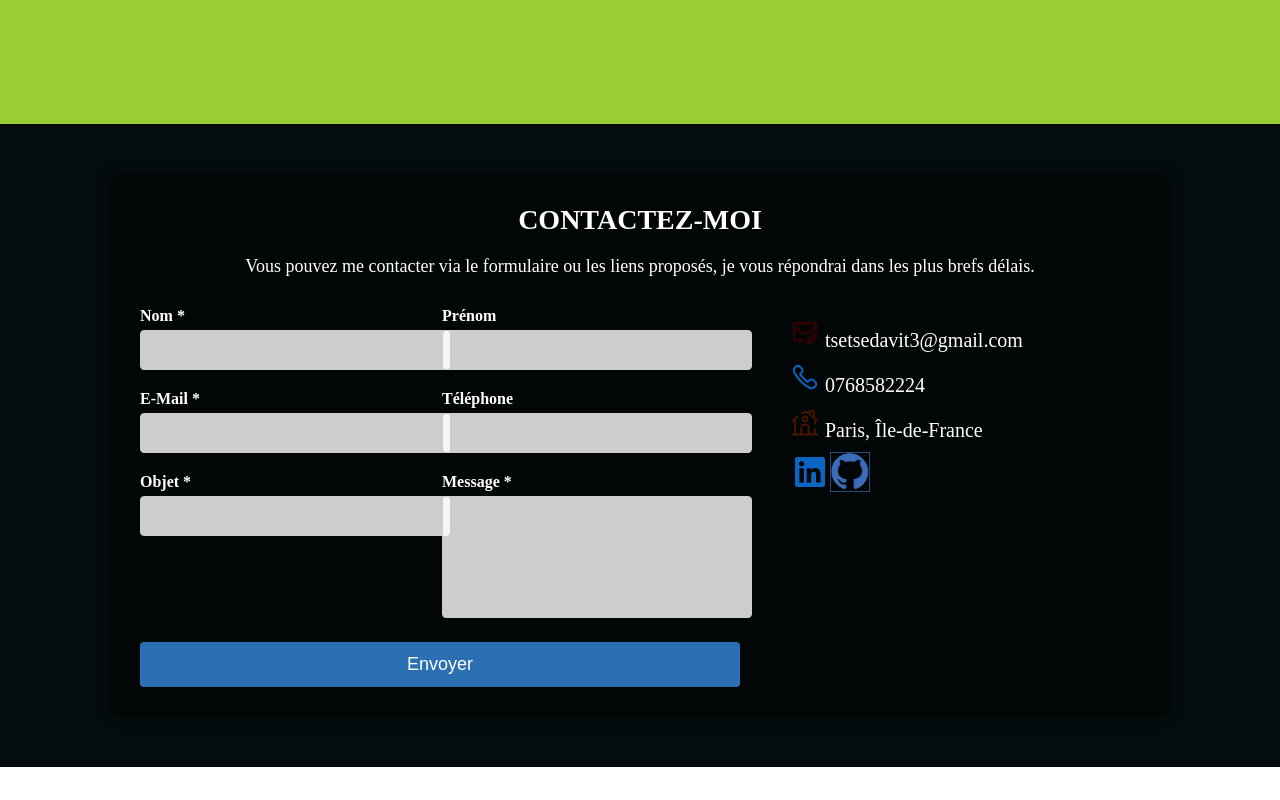
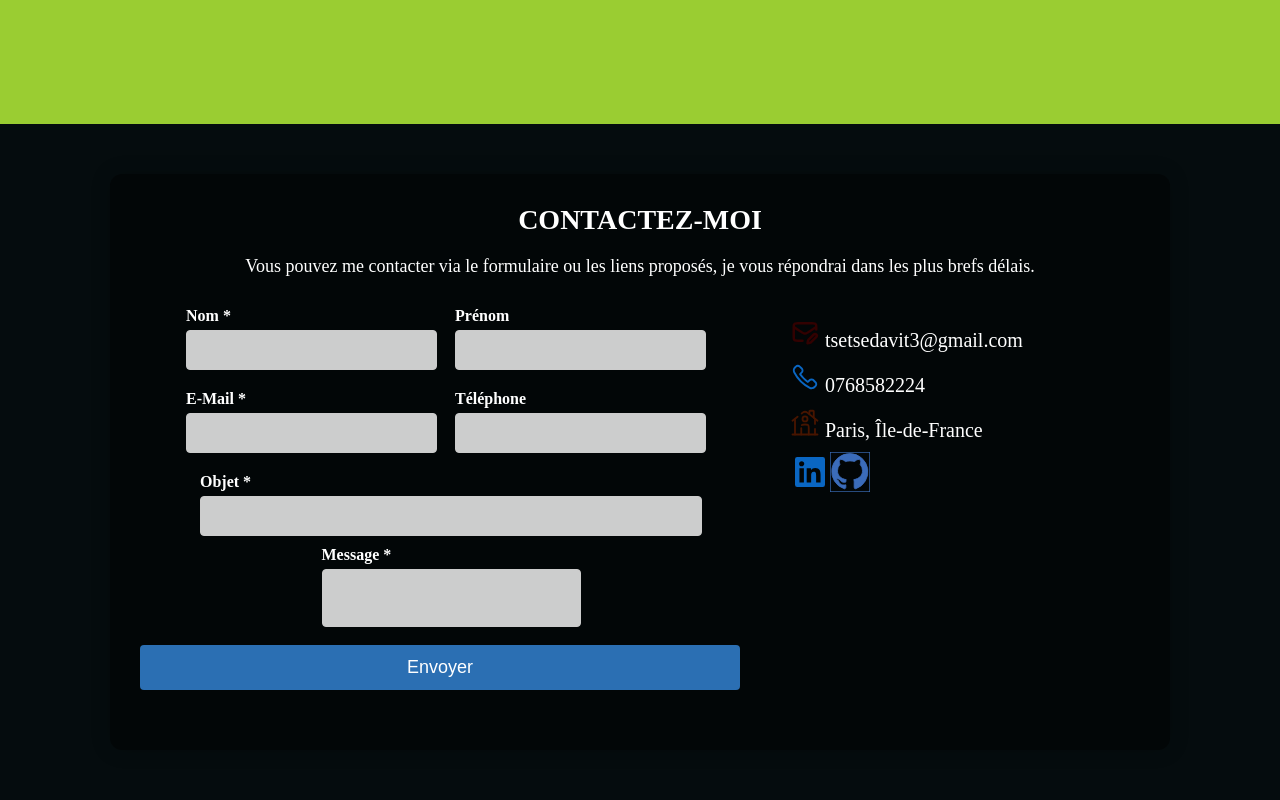
Before and after one commit to TseTse01/portfolio, a Next.js app: page /Home in a window 1280 px wide. Shown: the part 2219-3019 px from the top of the page. Before the commit the page ends 2986 px from the top, so only its background shows below. Built offline with nearby package versions, Linux system fonts and the light colour scheme; no server answers.

Commit message:
components contact remains to be done svg

```diff
--- a/components/Contact.js
+++ b/components/Contact.js
@@ -1,12 +1,55 @@
-import React from "react";
+import React, { useRef } from "react";
 import Github from "../public/github.svg";
 import Linkedin from "../public/linkedin.svg";
 import Home from "../public/home.svg";
 import MailOpen from "../public/mail-open.svg";
 import MailPencil from "../public/mail-pencil.svg";
 import Telephone from "../public/telephone.svg";
+import emailjs from "@emailjs/browser";
+// console.log(process.env.NEXT_PUBLIC_ID);
 
+const publicId = process.env.NEXT_PUBLIC_ID;
 const Contact = () => {
+  const form = useRef();
+
+  const sendEmail = (e) => {
+    e.preventDefault();
+    if (!form.current) return;
+
+    const formData = {
+      user_name: form.current.user_name.value,
+      user_firstName: form.current.user_firstName.value,
+      user_email: form.current.user_email.value,
+      tel: form.current.tel.value,
+      objet: form.current.objet.value,
+      message: form.current.message.value,
+      from_name: "Davit",
+    };
+    const formMess = document.querySelector(".form-message");
+    emailjs
+      .send(
+        "service_ds018t1", // ID du service EmailJS
+        // "template_810ie0h", // ID du modèle d'email
+        formData, // Objet avec les données du formulaire
+        publicId // Clé publique de votre compte EmailJS
+      )
+      .then(
+        () => {
+          // console.log("SUCCESS!");
+          // form.current.reset();
+          formMess.innerHTML = "<p className='success'> Message envoyé !</p>";
+          // setTimeout(() => {
+          //   formMess.innerHTML = "";
+          // }, 2500);
+        },
+        (error) => {
+          console.log("FAILED...", error.text);
+          formMess.innerHTML =
+            "<span className='error'> Une error s'est produit veuillez réessayer !</span>";
+        }
+      );
+  };
+  // console.log(process.env.REACT_APP_ID);
   return (
     <div className="sectionContact">
       <div className="contactContainer">
@@ -19,48 +62,56 @@ const Contact = () => {
         </div>
         <div className="contactBox">
           <div className="contact">
-            <form className="formContent">
+            <form className="formContent" ref={form} onSubmit={sendEmail}>
               <div className="inputGroup">
+                <div className="left">
                   <label htmlFor="name">Nom *</label>
                   <input
                     type="text"
-                  name="name"
+                    name="user_name"
                     required
                     autoComplete="off"
                     id="name"
                   />
                 </div>
-              <div className="inputGroup">
+                <div className="rigth">
                   <label htmlFor="prenom">Prénom</label>
                   <input
                     type="text"
-                  name="prenom"
+                    name="user_firstName"
                     required
                     autoComplete="off"
                     id="prenom"
                   />
                 </div>
+              </div>
               <div className="inputGroup">
+                <div className="left">
                   <label htmlFor="email">E-Mail *</label>
                   <input
                     type="email"
-                  name="email"
+                    name="user_email"
                     required
                     autoComplete="off"
                     id="email"
                   />
                 </div>
-              <div className="inputGroup">
+                <div className="right">
                   <label htmlFor="telephone">Téléphone</label>
                   <input
-                  type="tel"
-                  name="telephone"
+                    name="tel"
                     required
                     autoComplete="off"
                     id="telephone"
+                    type="tel"
+                    pattern="^\+?\s*(\d+\s?){8,}$"
+                    onChange={(e) => {
+                      e.target.value;
+                    }}
                   />
                 </div>
-              <div className="inputGroup">
+              </div>
+              <div className="inputObjet">
                 <label htmlFor="objet">Objet *</label>
                 <input
                   type="text"
@@ -70,11 +121,12 @@ const Contact = () => {
                   id="objet"
                 />
               </div>
-              <div className="inputGroup">
+              <div className="inputmessage">
                 <label htmlFor="message">Message *</label>
                 <textarea name="message" required id="message" />
               </div>
               <input type="submit" value="Envoyer" className="button" />
+              <div className="form-message"></div>
             </form>
           </div>
           <div className="contactInfo">
--- /dev/null
+++ b/components/TestContact.js
@@ -0,0 +1,59 @@
+import React, { useRef, useState } from "react";
+import emailjs from "@emailjs/browser";
+
+const TestContact = () => {
+  const form = useRef();
+  const [isSending, setIsSending] = useState(false);
+  const [message, setMessage] = useState("");
+
+  const sendEmail = (e) => {
+    e.preventDefault();
+
+    if (!form.current) return;
+
+    setIsSending(true);
+    setMessage("");
+
+    const formData = {
+      user_name: form.current.user_name.value,
+      user_email: form.current.user_email.value,
+      message: form.current.message.value,
+      from_name: "Davit",
+    };
+
+    emailjs
+      .send(
+        "service_ds018t1", // ID du service EmailJS
+        "template_810ie0h", // ID du modèle d'email
+        formData, // Objet avec les données du formulaire
+        "oG2FObfoSDVjvmHKe" // Clé publique de votre compte EmailJS
+      )
+      .then(
+        () => {
+          setMessage("Message envoyé avec succès !");
+        },
+        (error) => {
+          console.error("FAILED...", error);
+          setMessage("Échec de l'envoi... Veuillez réessayer plus tard.");
+        }
+      )
+      .finally(() => {
+        setIsSending(false);
+      });
+  };
+
+  return (
+    <form ref={form} onSubmit={sendEmail}>
+      <label>Name</label>
+      <input type="text" name="user_name" required />
+      <label>Email</label>
+      <input type="email" name="user_email" required />
+      <label>Message</label>
+      <textarea name="message" required />
+      <input type="submit" value="Send" disabled={isSending} />
+      {message && <p>{message}</p>}
+    </form>
+  );
+};
+
+export default TestContact;
--- a/package.json
+++ b/package.json
@@ -9,7 +9,9 @@
     "lint": "next lint"
   },
   "dependencies": {
+    "@emailjs/browser": "^4.4.1",
     "@svgr/webpack": "^8.1.0",
+    "dotenv": "^16.4.5",
     "framer-motion": "^11.3.30",
     "next": "12.1.6",
     "react": "18.1.0",
--- a/pages/Home.js
+++ b/pages/Home.js
@@ -2,8 +2,9 @@ import Navbar from "../components/Navbar";
 import Profil from "../components/Profil";
 import Portfolio from "../components/Portfolio";
 import Competences from "../components/Competences";
+import AnimatedTextInput from "../components/AnimatedTextInput";
 import Contact from "../components/Contact";
-import AnimatedTextInput from "../components/AnimatedTextInput";
+import TestContact from "../components/TestContact";
 
 function Home() {
   return (
@@ -16,6 +17,7 @@ function Home() {
       <Portfolio />
       <Competences />
       <Contact />
+      {/* <TestContact /> */}
     </div>
   );
 }
--- a/styles/components/_Contact.scss
+++ b/styles/components/_Contact.scss
@@ -37,13 +37,20 @@
 
           form {
             display: flex;
-            flex-wrap: wrap;
-            justify-content: space-between;
+            flex-direction: column;
+            justify-content: center;
+            align-items: center;
 
             .inputGroup {
-              width: 48%;
+              display: flex;
+              align-items: center;
+              justify-content: center;
+              width: 100%;
               margin-bottom: 20px;
               margin-right: 10px;
+              .left {
+                margin-right: 40px;
+              }
 
               label {
                 display: block;
@@ -54,8 +61,8 @@
 
               input[type="text"],
               input[type="email"],
-              input[type="tel"],
-              textarea {
+              input[type="tel"]
+               {
                 width: 100%;
                 padding: 10px;
                 border: 1px solid #ccc;
@@ -65,9 +72,46 @@
                 color: #000;
               }
 
+
+            }
+            .inputObjet{
+                width: 80%;
+              label {
+                display: block;
+                margin-bottom: 5px;
+                font-weight: bold;
+                color: #fff;
+              }
+              input {
+                width: 100%;
+                padding: 10px;
+                border: 1px solid #ccc;
+                border-radius: 4px;
+                font-size: 16px;
+                background-color: rgba(255, 255, 255, 0.8);
+                color: #000;
+              }
+            }
+            .inputmessage {
+              margin-top: 10px;
+              label {
+                display: block;
+                margin-bottom: 5px;
+                font-weight: bold;
+                color: #fff;
+              }
               textarea {
-                height: 100px;
+
+                width: 100%;
+                padding: 10px;
+                border: 1px solid #ccc;
+                border-radius: 4px;
+                font-size: 16px;
+                background-color: rgba(255, 255, 255, 0.8);
+                color: #000;
+                margin-bottom: 6%;
                 resize: none;
+
               }
             }
 
@@ -86,6 +130,35 @@
                   background-color: #0A66C2;
               }
             }
+            .form-message {
+              margin-top: 5%;
+              font-size: x-large;
+              width: 100%;
+              display: flex;
+              align-items: center;
+              justify-content: center;
+              transition: 0.4s;
+              p, span {
+                display: flex;
+                border-radius: 10px;
+                align-items: center;
+                justify-content: center;
+                background-color: #19191f;
+                width: 40%;
+                height: 40px;
+                align-items: center;
+              }
+              p {
+
+                color: #0A66C2;
+              }
+              span{
+                width: 80%;
+
+                color: rgb(253, 100, 100);
+              }
+            }
+
           }
         }
 
```
Also changed, not shown: 1 other file (tests, documents, lock files or other folders). Lines whose indentation alone changed are shown as unchanged.
